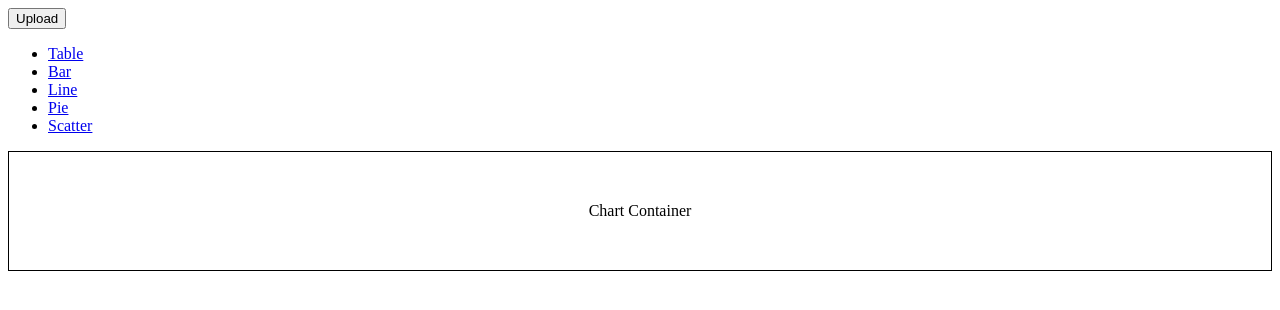
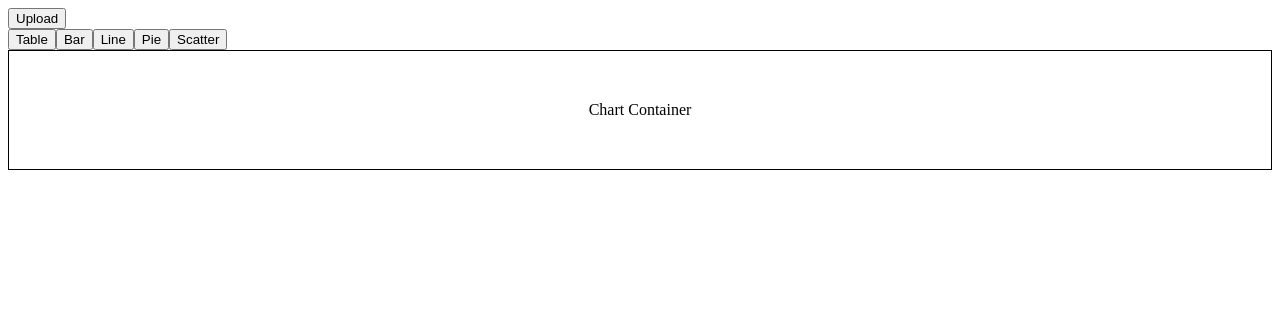
Before and after one commit to CodeSeoul/data_visualizer, a React (Create React App) app: page / in a window 1280 px wide. Shown: the top 310 px of the page. Built offline with nearby package versions, Linux system fonts and the light colour scheme.

Commit message:
setup tabmenu

```diff
--- a/src/components/TabMenu.js
+++ b/src/components/TabMenu.js
@@ -1,16 +1,14 @@
 import React from 'react'
 
-const TabMenu = () => {
+const TabMenu = (toggleChartHandler) =>{
     return (
-    <nav>
-        <ul>
-            <li><a href="#">Table</a></li>
-            <li><a href="#bar">Bar</a></li>
-            <li><a href="#line">Line</a></li>
-            <li><a href="#pie">Pie</a></li>
-            <li><a href="#scatter">Scatter</a></li>
-        </ul>
-    </nav>
+        <div>
+            <input onClick={toggleChartHandler} value='Table' type='button'/>
+            <input value='Bar' type='button'/>
+            <input value='Line' type='button'/>
+            <input value='Pie' type='button'/>
+            <input value='Scatter' type='button'/>
+        </div>
     );
 };
 
```
